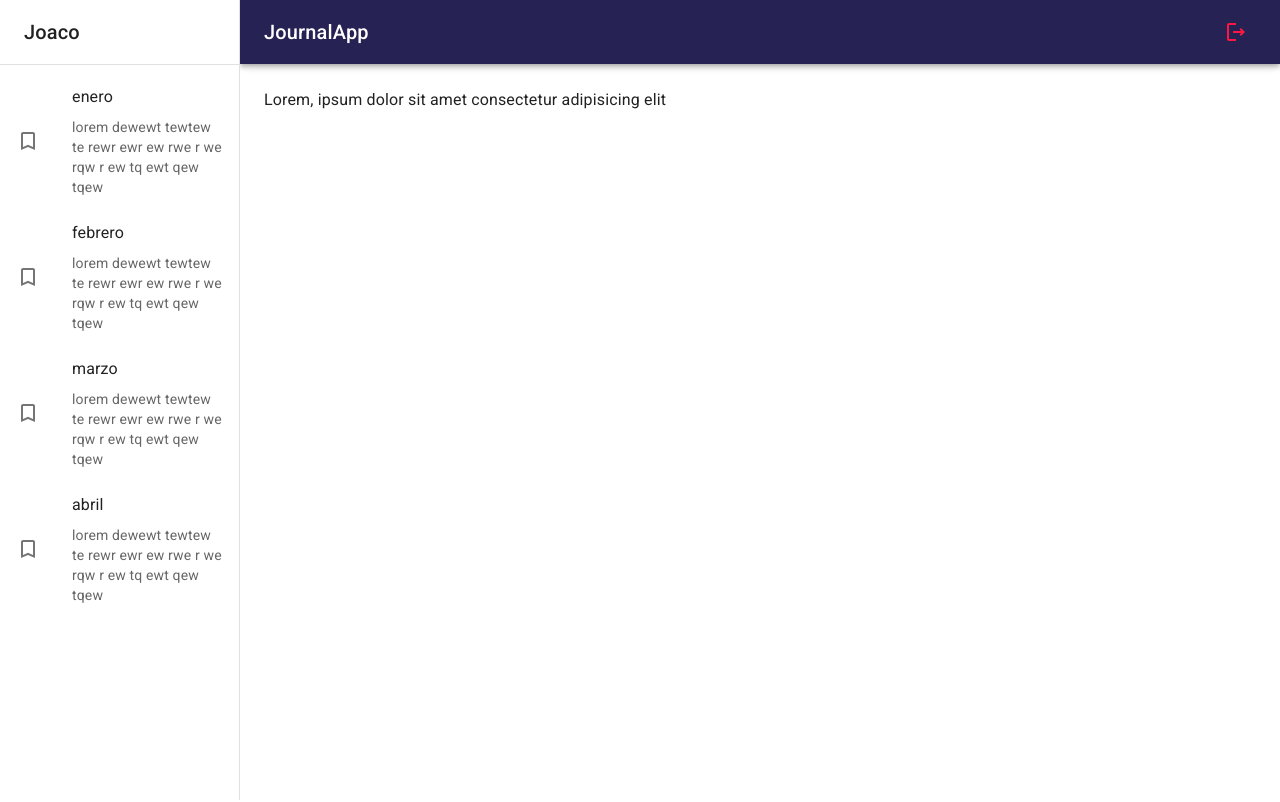
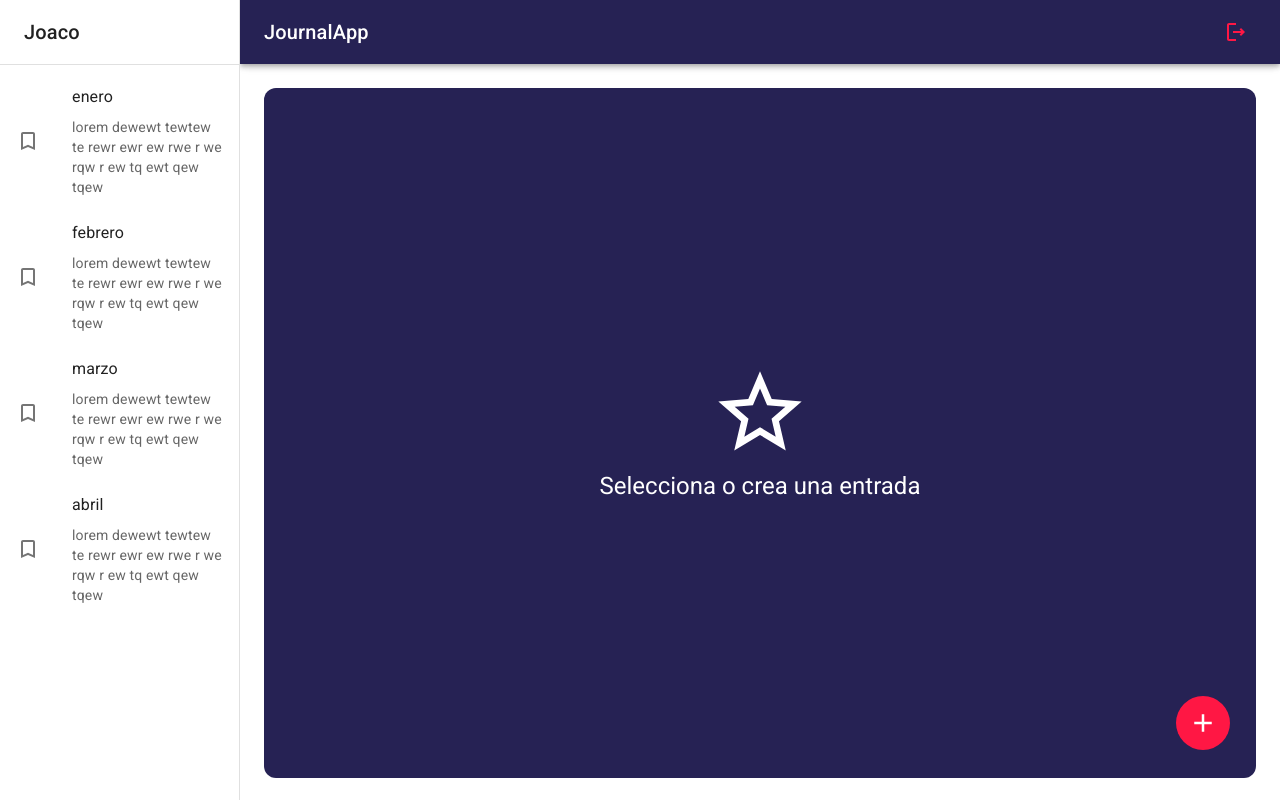
Before and after one commit to JoaquinWald/journal-app, a React (Vite) app: page / in a window 1280 px wide. Built offline with nearby package versions, Linux system fonts and the light colour scheme.

Commit message:
layout finished

```diff
--- /dev/null
+++ b/src/journal/components/ImageGallery.jsx
@@ -0,0 +1,70 @@
+import ImageList from '@mui/material/ImageList';
+import ImageListItem from '@mui/material/ImageListItem';
+
+export const ImageGallery = () => {
+  return (
+    <ImageList sx={{ width: '100%', height: 500 }} cols={4} rowHeight={200}>
+      {itemData.map((item) => (
+        <ImageListItem key={item.img}>
+          <img
+            src={`${item.img}?w=164&h=164&fit=crop&auto=format`}
+            srcSet={`${item.img}?w=164&h=164&fit=crop&auto=format&dpr=2 2x`}
+            alt={item.title}
+            loading="lazy"
+          />
+        </ImageListItem>
+      ))}
+    </ImageList>
+  );
+}
+
+const itemData = [
+  {
+    img: 'https://images.unsplash.com/photo-1551963831-b3b1ca40c98e',
+    title: 'Breakfast',
+  },
+  {
+    img: 'https://images.unsplash.com/photo-1551782450-a2132b4ba21d',
+    title: 'Burger',
+  },
+  {
+    img: 'https://images.unsplash.com/photo-1522770179533-24471fcdba45',
+    title: 'Camera',
+  },
+  {
+    img: 'https://images.unsplash.com/photo-1444418776041-9c7e33cc5a9c',
+    title: 'Coffee',
+  },
+  {
+    img: 'https://images.unsplash.com/photo-1533827432537-70133748f5c8',
+    title: 'Hats',
+  },
+  {
+    img: 'https://images.unsplash.com/photo-1558642452-9d2a7deb7f62',
+    title: 'Honey',
+  },
+  {
+    img: 'https://images.unsplash.com/photo-1516802273409-68526ee1bdd6',
+    title: 'Basketball',
+  },
+  {
+    img: 'https://images.unsplash.com/photo-1518756131217-31eb79b20e8f',
+    title: 'Fern',
+  },
+  {
+    img: 'https://images.unsplash.com/photo-1597645587822-e99fa5d45d25',
+    title: 'Mushrooms',
+  },
+  {
+    img: 'https://images.unsplash.com/photo-1567306301408-9b74779a11af',
+    title: 'Tomato basil',
+  },
+  {
+    img: 'https://images.unsplash.com/photo-1471357674240-e1a485acb3e1',
+    title: 'Sea star',
+  },
+  {
+    img: 'https://images.unsplash.com/photo-1589118949245-7d38baf380d6',
+    title: 'Bike',
+  },
+];
--- a/src/journal/components/index.js
+++ b/src/journal/components/index.js
@@ -1,2 +1,3 @@
 export * from './NavBar';
 export * from './SideBar';
+export * from './ImageGallery';
--- a/src/journal/layout/JournalLayout.jsx
+++ b/src/journal/layout/JournalLayout.jsx
@@ -16,7 +16,7 @@
         component="main"
         sx={{ flexGrow: 1, p: 3 }}
       >
-        {/* ToolBar */}
+
         <Toolbar />
 
         {children}
--- a/src/journal/pages/JournalPage.jsx
+++ b/src/journal/pages/JournalPage.jsx
@@ -1,11 +1,28 @@
-import { Typography } from "@mui/material";
+import { IconButton } from "@mui/material";
 import { JournalLayout } from "../layout/JournalLayout";
+import { NoteView, NothingSelectedView } from "../views";
+import { AddOutlined } from "@mui/icons-material";
 
 export const JournalPage = () => {
   return (
     <JournalLayout>
 
-      <Typography>Lorem, ipsum dolor sit amet consectetur adipisicing elit</Typography>
+      <NothingSelectedView />
+      {/* <NoteView /> */}
+
+      <IconButton
+        size="large"
+        sx={{
+          color: 'white',
+          backgroundColor: 'error.main',
+          ':hover': { backgroundColor: 'error.main', opacity: 0.9 },
+          position: 'fixed',
+          right: 50,
+          bottom: 50
+        }}
+      >
+        <AddOutlined sx={{ fontSize: 30 }} />
+      </IconButton>
 
     </JournalLayout>
   )
--- /dev/null
+++ b/src/journal/views/NoteView.jsx
@@ -0,0 +1,43 @@
+import { SaveOutlined } from "@mui/icons-material";
+import { Button, Grid, TextField, Typography } from "@mui/material";
+import { ImageGallery } from "../components";
+
+
+export const NoteView = () => {
+  return (
+    <Grid container direction='row' justifyContent='space-between' alignItems='center' sx={{ md: 1 }}>
+      <Grid>
+        <Typography fontSize={39} fontWeight='light'>17 de abril 2023</Typography>
+      </Grid>
+      <Grid item>
+        <Button color="primary" sx={{ padding: 2 }}>
+          <SaveOutlined sx={{ fontSize: 30, mr: 1 }} />
+          Guardar
+        </Button>
+      </Grid>
+
+      <Grid container>
+        <TextField
+          type="text"
+          variant="filled"
+          fullWidth
+          placeholder="Ingrese un título"
+          label="Titulo"
+          sx={{ border: 'none', mb: 1 }}
+        />
+        <TextField
+          type="text"
+          variant="filled"
+          fullWidth
+          multiline
+          placeholder="¿Qué pasó hoy?"
+          minRows={5}
+        />
+      </Grid>
+
+      <ImageGallery />
+
+
+    </Grid>
+  )
+}
--- /dev/null
+++ b/src/journal/views/NothingSelectedView.jsx
@@ -0,0 +1,24 @@
+import { StarOutline } from "@mui/icons-material"
+import { Grid, Typography } from "@mui/material"
+
+export const NothingSelectedView = () => {
+  return (
+    <Grid
+      container
+      spacing={0}
+      direction="column"
+      alignItems="center"
+      justifyContent="center"
+      sx={{ minHeight: 'calc(100vh - 110px)', backgroundColor: 'primary.main', borderRadius: 3 }}
+    >
+
+      <Grid item xs={12}>
+        <StarOutline sx={{ fontSize: 100, color: 'white' }} />
+      </Grid>
+      <Grid item xs={12}>
+        <Typography color='white' variant="h5">Selecciona o crea una entrada</Typography>
+      </Grid>
+
+    </Grid>
+  )
+}
--- /dev/null
+++ b/src/journal/views/index.js
@@ -0,0 +1,2 @@
+export * from './NoteView';
+export * from './NothingSelectedView';
```
